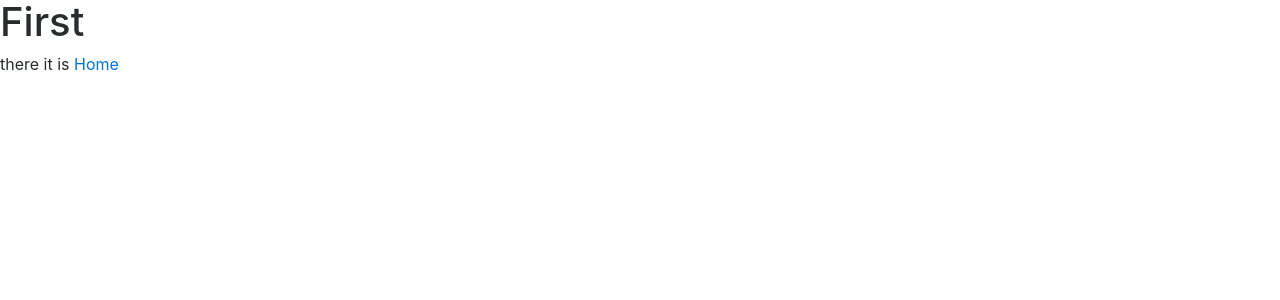
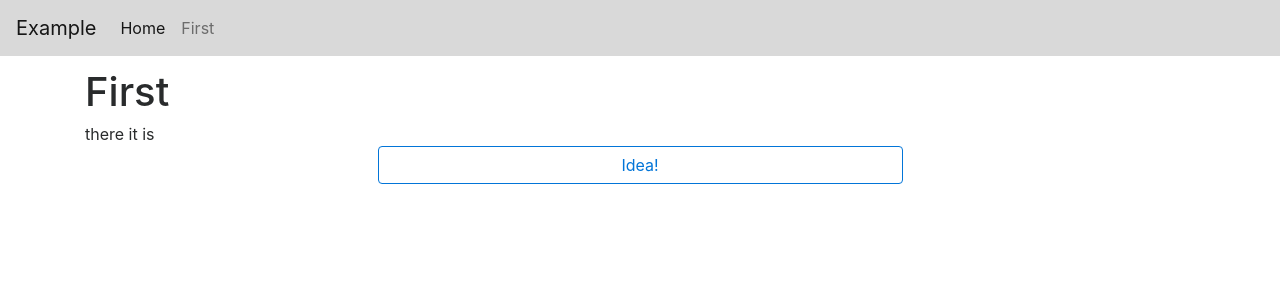
Before and after one commit to Chrisdedmonds/example, a Django app: page /first/ in a window 1280 px wide. Shown: the top 300 px of the page. Run offline with Django 3.2, Linux system fonts and the light colour scheme; some libraries are stand-ins or nearby versions.

Commit message:
navbars and button

```diff
--- a/example/example/settings.py
+++ b/example/example/settings.py
@@ -15,6 +15,7 @@ import os
 # Build paths inside the project like this: os.path.join(BASE_DIR, ...)
 BASE_DIR = os.path.dirname(os.path.dirname(os.path.abspath(__file__)))
 TEMPLATE_DIR = os.path.join(BASE_DIR, "templates")
+STATIC_DIR = os.path.join(BASE_DIR, "static")
 
 # Quick-start development settings - unsuitable for production
 # See https://docs.djangoproject.com/en/1.10/howto/deployment/checklist/
@@ -119,3 +120,6 @@ USE_TZ = True
 # https://docs.djangoproject.com/en/1.10/howto/static-files/
 
 STATIC_URL = '/static/'
+STATICFILES_DIRS = [
+    STATIC_DIR,
+]
--- /dev/null
+++ b/example/static/css/styles.css
@@ -0,0 +1,3 @@
+body {
+  padding-top: 70px;
+}
--- a/example/templates/first_app/first.html
+++ b/example/templates/first_app/first.html
@@ -1,5 +1,5 @@
 <!DOCTYPE html>
-
+{% load staticfiles %}
 <html>
   <head>
     <meta charset="utf-8">
@@ -9,13 +9,38 @@
     <script src="https://code.jquery.com/jquery-3.1.1.slim.min.js" integrity="sha384-A7FZj7v+d/sdmMqp/nOQwliLvUsJfDHW+k9Omg/a/EheAdgtzNs3hpfag6Ed950n" crossorigin="anonymous"></script>
     <script src="https://cdnjs.cloudflare.com/ajax/libs/tether/1.4.0/js/tether.min.js" integrity="sha384-DztdAPBWPRXSA/3eYEEUWrWCy7G5KFbe8fFjk5JAIxUYHKkDx6Qin1DkWx51bBrb" crossorigin="anonymous"></script>
     <script src="https://maxcdn.bootstrapcdn.com/bootstrap/4.0.0-alpha.6/js/bootstrap.min.js" integrity="sha384-vBWWzlZJ8ea9aCX4pEW3rVHjgjt7zpkNpZk+02D9phzyeVkE+jo0ieGizqPLForn" crossorigin="anonymous"></script>
-
+    <link href="{% static "css/styles.css" %}" rel="stylesheet" type="text/css" />
   </head>
   <body>
+    <nav class="navbar navbar-toggleable-md navbar-light fixed-top" style="background-color: #D9D9D9;">
+      <a class="navbar-brand" href="/">Example</a>
+        <button class="navbar-toggler navbar-toggler-right" type="button" data-toggle="collapse" data-target="#navbarCollapse" aria-controls="navbarCollapse" aria-expanded="false" aria-label="Toggle navigation">
+          <span class="navbar-toggler-icon"></span>
+        </button>
+      <div class="collapse navbar-collapse navbar-right" id="navbarCollapse">
+        <ul class="navbar-nav mr-auto">
+          <li class="nav-item active">
+            <a class="nav-link" href="/">Home<span class="sr-only">(current)</span></a>
+          </li>
+          <li class="nav-item">
+            <a class="nav-link" href="/first">First</a>
+          </li>
+        </ul>
+      </div>
+    </nav>
+    <div class="container">
+      <h1>First</h1>
+      {{ yes }}
 
-    <h1>First</h1>
-    {{ yes }}
-    <a href="/">Home</a>
-
+      <div class="container">
+        <div class="row justify-content-center">
+        <div class="col-6">
+        <a href="/" class="btn btn-outline-primary btn-block" id="idea_button">
+          Idea!
+        </a>
+      </div>
+      </div>
+    </div>
+    </div>
   </body>
 </html>
```
Also changed, not shown: example/templates/first_app/index.html (+27 -4 lines).
